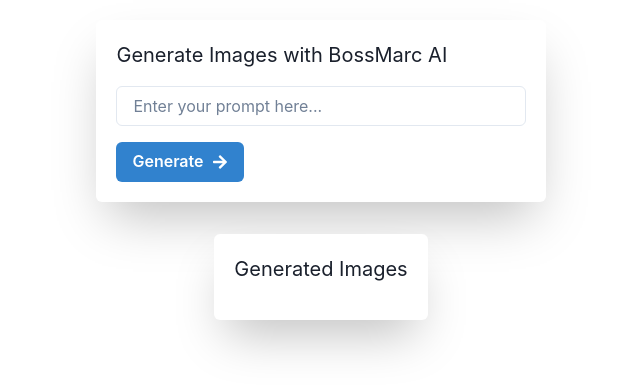
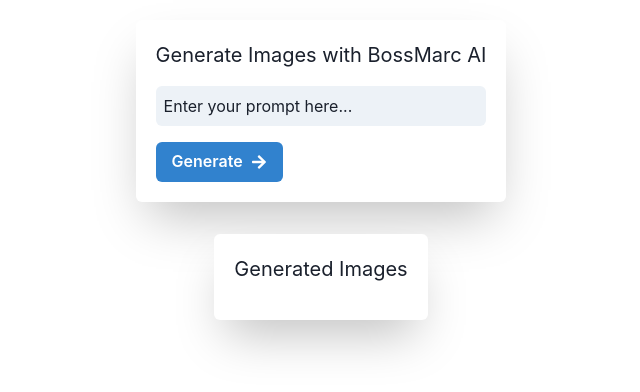
Before and after one commit to GPT-Engineer-App/shadow-gen, a React (Vite) app: page / in a window 1280 px wide. Shown: the top 392 px of the page, without its empty margins (319-959 px from the left). Built offline with nearby package versions, Linux system fonts and the light colour scheme.

Commit message:
Changed the input box to a paragraph style display in the Index page.
Prompt: Change the input box style into paragraph

```diff
--- a/src/pages/Index.jsx
+++ b/src/pages/Index.jsx
@@ -60,7 +60,9 @@ const Index = () => {
           <Text fontSize="xl" mb={4}>
             Generate Images with BossMarc AI
           </Text>
-          <Input placeholder="Enter your prompt here..." value={prompt} onChange={handleInputChange} />
+          <Text fontSize="md" p={2} bg="gray.100" rounded="md">
+            {prompt || "Enter your prompt here..."}
+          </Text>
           <Button rightIcon={<FaArrowRight />} colorScheme="blue" mt={4} onClick={handleSubmit}>
             Generate
           </Button>
```
